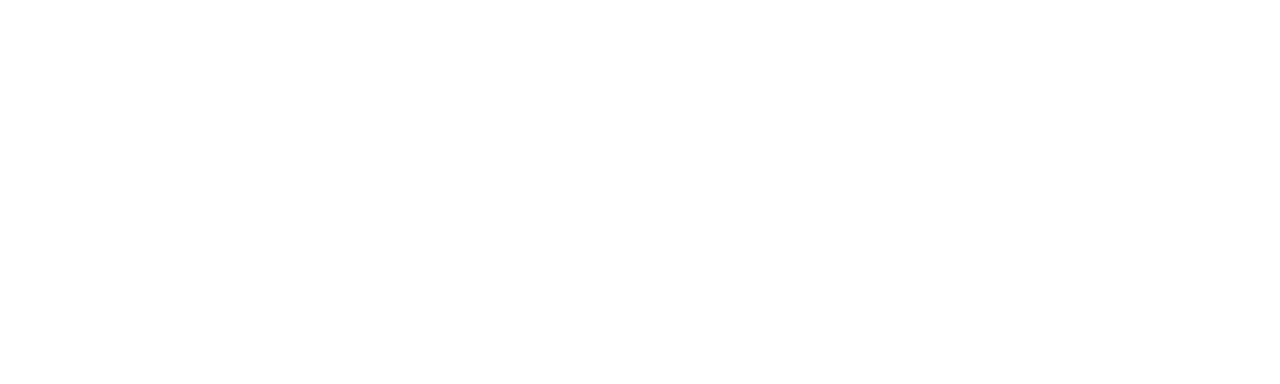
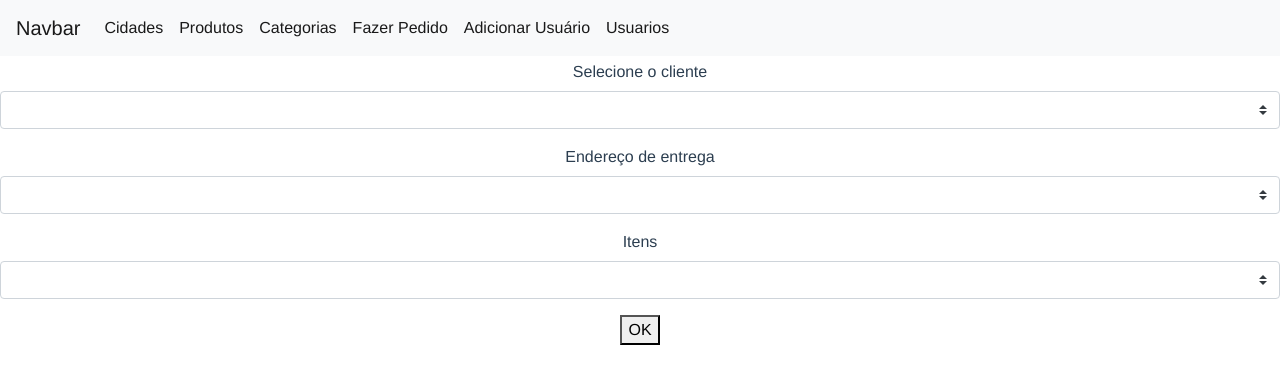
Before and after one commit to Pedronorton/Projeto-Spring-Boot, a Vue app in the folder front-spring/: page /add-pedido in a window 1280 px wide. Shown: the top 384 px of the page. Built offline with nearby package versions, Linux system fonts and the light colour scheme; no server answers.

Commit message:
Base do post pedidos

```diff
--- /dev/null
+++ b/front-spring/src/components/FormPedidos.vue
@@ -0,0 +1,160 @@
+<template>
+  <div>
+    <Navbar class="navb" />
+    <div>
+      <b-form-group label="Selecione o cliente">
+        <b-form-select v-model="selectedCliente" :options="tableDataCliente" change="teste"></b-form-select>
+      </b-form-group>
+
+      <b-form-group label="Endereço de entrega">
+        <b-form-select v-model="selectedEndereco" :options="tableDataEndereco"></b-form-select>
+      </b-form-group>
+
+      <b-form-group label="Itens">
+        <b-form-select v-model="selectedItem" :options="tableDataItens"></b-form-select>
+      </b-form-group>
+      <button @click="teste()">OK</button>
+    </div>
+  </div>
+</template>
+
+<script>
+import Cliente from "../services/cliente"
+import Produto from "../services/produto"
+import Pedido from "../services/pedido"
+import Navbar from "../components/Navbar"
+export default {
+    name: 'FormPedidos',
+    components:{
+        Navbar,
+
+    },
+    data(){
+        return {
+            tableDataCliente:[],
+            tableDataItens:[],
+            tableDataEndereco:[],
+
+            tableData:{
+
+                cliente : {},
+                enderecoEntrega : {},
+                pagamento : {
+                    numeroDeParcelas : 10,
+                    type: "PagamentoCartao"
+                },
+                itens : []
+
+
+            },
+            selectedCliente:"",
+            selectedItem:"",
+            selectedEndereco:"",
+
+        }
+    },
+
+    watch: {
+        selectedCliente(newValue){
+            this.tableDataEndereco = []
+            try {
+                newValue.enderecos.forEach(element => {
+                    const temp = {
+                        text: element.logradouro,
+                        value: element
+                    }
+                    this.tableDataEndereco.push(temp)
+
+                })
+
+            }
+            catch(e){
+                alert("erro")
+            }
+
+        }
+
+
+    },
+
+    async mounted(){
+        try{
+            const res = await Cliente.getAll();
+            const res1 = await Produto.getPage();
+
+            if(Object.keys(res) != 0){
+                res.data.forEach(element => {
+                    const temp = {
+                        text: element.nome,
+                        value: element
+                    }
+                // if(Object.keys(element.enderecos) != 0){
+                //     element.enderecos.forEach(endereco => {
+                //         const temp2 = {
+                //             text: endereco.logradouro,
+                //             value: endereco
+                //         }
+                //         this.tableDataEndereco.push(temp2)
+                //     })
+                // }
+
+                    this.tableDataCliente.push(temp)
+                });
+            }
+
+            if(Object.keys(res1) != 0){
+                res1.data.content.forEach(element => {
+                    const temp1 = {
+                        text: element.nome,
+                        value: element
+                    }
+
+
+                    this.tableDataItens.push(temp1)
+                });
+            }
+
+        }
+
+        catch(e){
+            alert(e.message)
+        }
+    },
+    methods:{
+        teste(){
+            this.tableData.cliente = this.selectedCliente;
+            this.tableData.enderecoEntrega = this.selectedEndereco;
+             const temp = {
+                 quantidade : 1,
+                    produto : {
+                        id: this.selectedItem.id
+                    }
+             }
+
+            this.tableData.itens.push(temp)
+
+
+            try{
+                Pedido.post(this.tableData)
+                alert("deu")
+
+            }
+            catch(e){
+                alert(e)
+            }
+
+
+        }
+    }
+
+
+}
+</script>
+
+<style scoped>
+.navb {
+  width: 100%;
+  top: 0;
+  position: absolute;
+}
+</style>
--- a/front-spring/src/components/Navbar.vue
+++ b/front-spring/src/components/Navbar.vue
@@ -56,7 +56,7 @@
       {
         id:'3',
         nome:'Fazer Pedido',
-        route:'#'
+        route:'/add-pedido'
       },
       {
         id:'4',
--- a/front-spring/src/router/index.js
+++ b/front-spring/src/router/index.js
@@ -6,7 +6,7 @@
 import AddUser from '../components/AdicionarUsuario'
 import Produto from '../components/Produto'
 import AddCategoria from '../components/AdicionarCategoria'
-
+import FormPedidos from '../components/FormPedidos'
 
 Vue.use(Router)
 
@@ -45,5 +45,10 @@
       name: 'AdicionarCategoria',
       component: AddCategoria
     },
+    {
+      path: '/add-pedido',
+      name: 'FormPedidos',
+      component: FormPedidos
+    },
   ]
 })
--- /dev/null
+++ b/front-spring/src/services/pedido.js
@@ -0,0 +1,10 @@
+import Api from "./config"
+
+
+const post = (data) => {
+    return Api().post('/pedidos', data)
+}
+
+export default {
+    post,
+}
```
